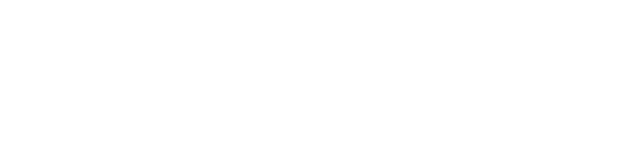
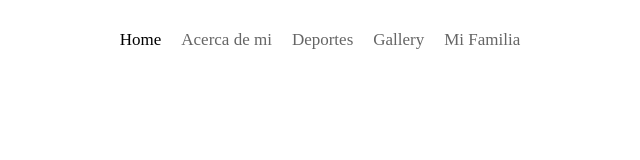
Before and after one commit to MatiasZuniga2/Mi-Blog, a plain HTML site: page pages/galery.html in a window 1280 px wide. Shown: the whole page, without its empty margins (320-960 px from the left). Drawn offline with Linux system fonts and the light colour scheme.

Commit message:
Menu agregado

```diff
--- a/pages/about.html
+++ b/pages/about.html
@@ -1,11 +1,26 @@
 <!DOCTYPE html>
-<html lang="en">
+<html lang="es">
 <head>
     <meta charset="UTF-8">
     <meta name="viewport" content="width=device-width, initial-scale=1.0">
+    <link rel="stylesheet" href="../styles/styles.css">
     <title>Document</title>
 </head>
 <body>
+    <header class="index__header">
+        <nav class="menu">
+            <ul class="ul__menu__items">
+                <li class="li__item"><a class="active" href="../index.html">Home</a></li>
+                <li class="li__item"><a href="./about.html">Acerca de mi</a></li>
+                <li class="li__item"><a href="./deportes.html">Deportes</a></li>
+                <li class="li__item"><a href="./galery.html">Gallery</a></li>
+                <li class="li__item"><a href="./mi-familia.html">Mi Familia</a></li>
+            </ul>
+        </nav>
+    </header>
     <h1>Acerca de mi</h1>
+
+
+
 </body>
 </html>
--- a/pages/galery.html
+++ b/pages/galery.html
@@ -0,0 +1,22 @@
+<!DOCTYPE html>
+<html lang="en">
+<head>
+    <meta charset="UTF-8">
+    <meta name="viewport" content="width=device-width, initial-scale=1.0">
+    <link rel="stylesheet" href="../styles/styles.css">
+    <title>Document</title>
+</head>
+<body>
+    <header class="index__header">
+        <nav class="menu">
+            <ul class="ul__menu__items">
+                <li class="li__item"><a class="active" href="../index.html">Home</a></li>
+                <li class="li__item"><a href="../Mi-Blog/pages/about.html">Acerca de mi</a></li>
+                <li class="li__item"><a href="../Mi-Blog/pages/deportes.html">Deportes</a></li>
+                <li class="li__item"><a href="../Mi-Blog/pages/galery.html">Gallery</a></li>
+                <li class="li__item"><a href="../Mi-Blog/pages/mi-familia.html">Mi Familia</a></li>
+            </ul>
+        </nav>
+    </header>
+</body>
+</html>
```
Also changed, not shown: pages/deportes.html (+22 -0 lines), pages/mi-familia.html (+22 -0 lines).
